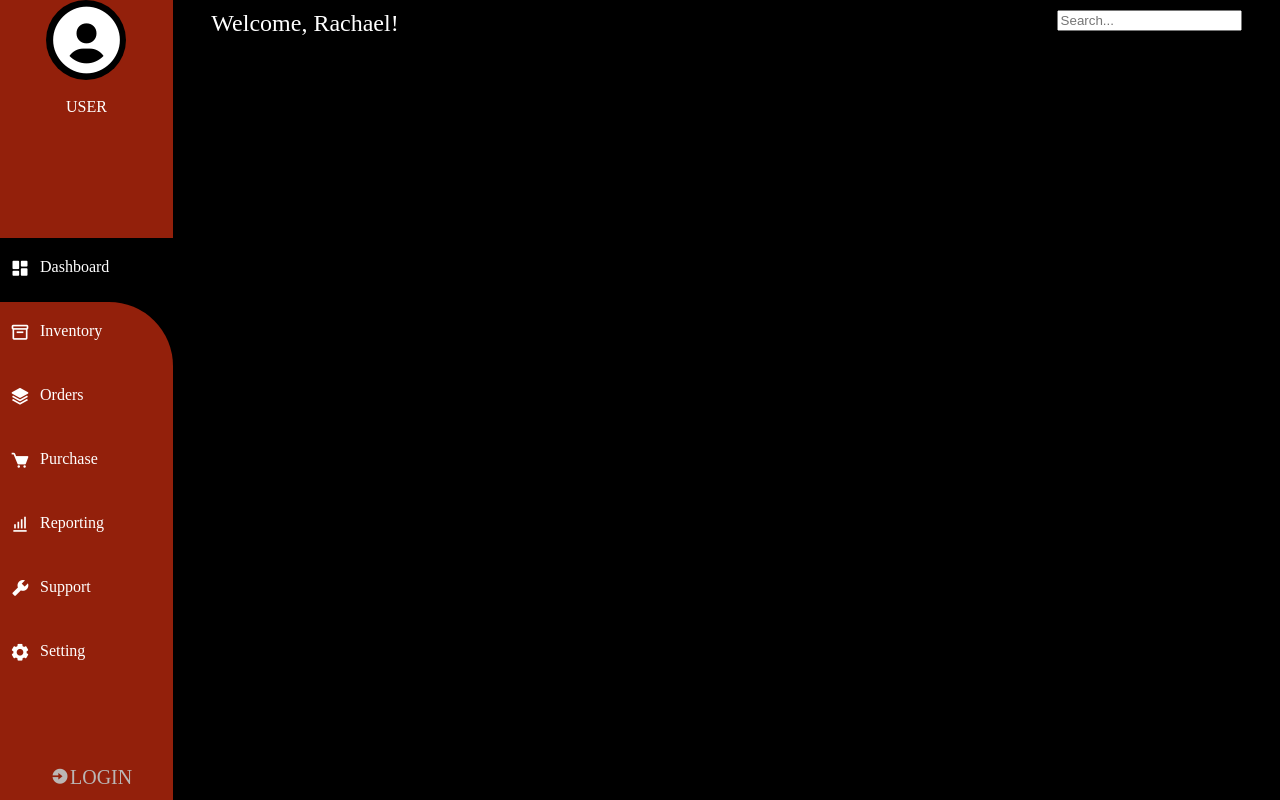
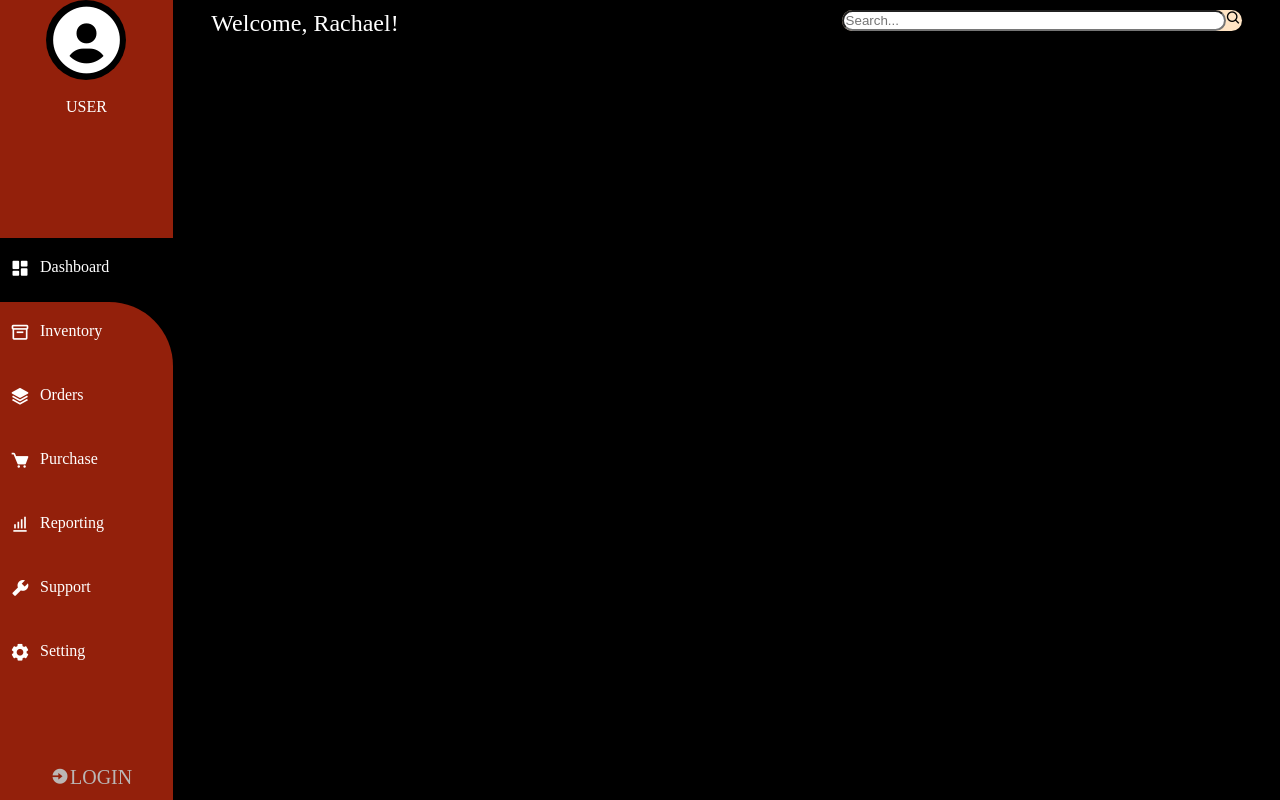
Before and after one commit to Lovethrech/personal-finance-manager, a Vue app: page / in a window 1280 px wide. Built offline with nearby package versions, Linux system fonts and the light colour scheme.

Commit message:
...working on top-main-nav container.

```diff
--- a/src/components/MainTopNav.vue
+++ b/src/components/MainTopNav.vue
@@ -40,10 +40,14 @@
 
 }
 .search-box-ctn{
-
+    width:400px;
+    border-radius:100px;
+    display:flex;
+    background-color: bisque;
 }
 .search-box-ctn input{
-
+    width:100%;
+    border-radius:inherit;
 }
 .notification-icon-ctn{
 
```
